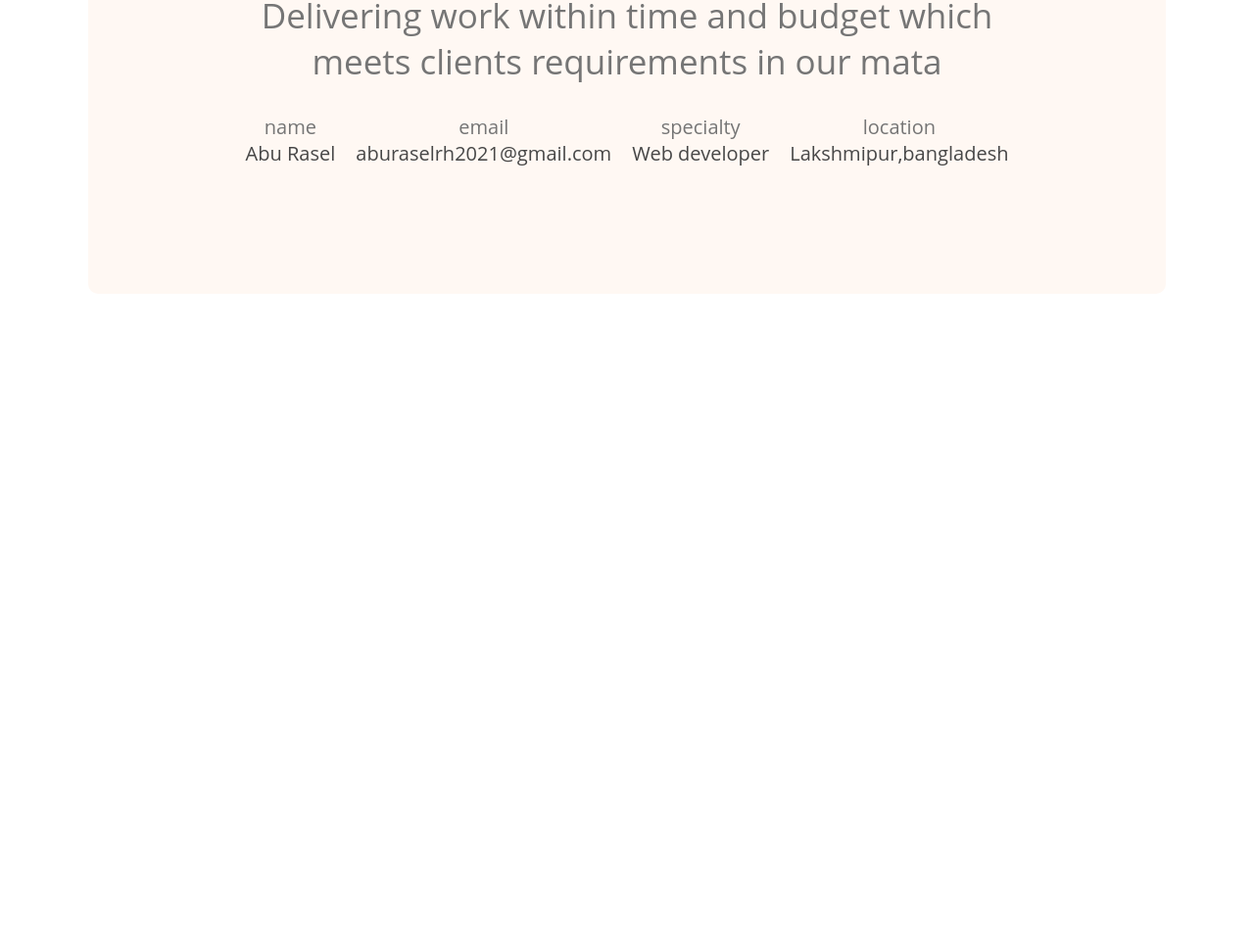
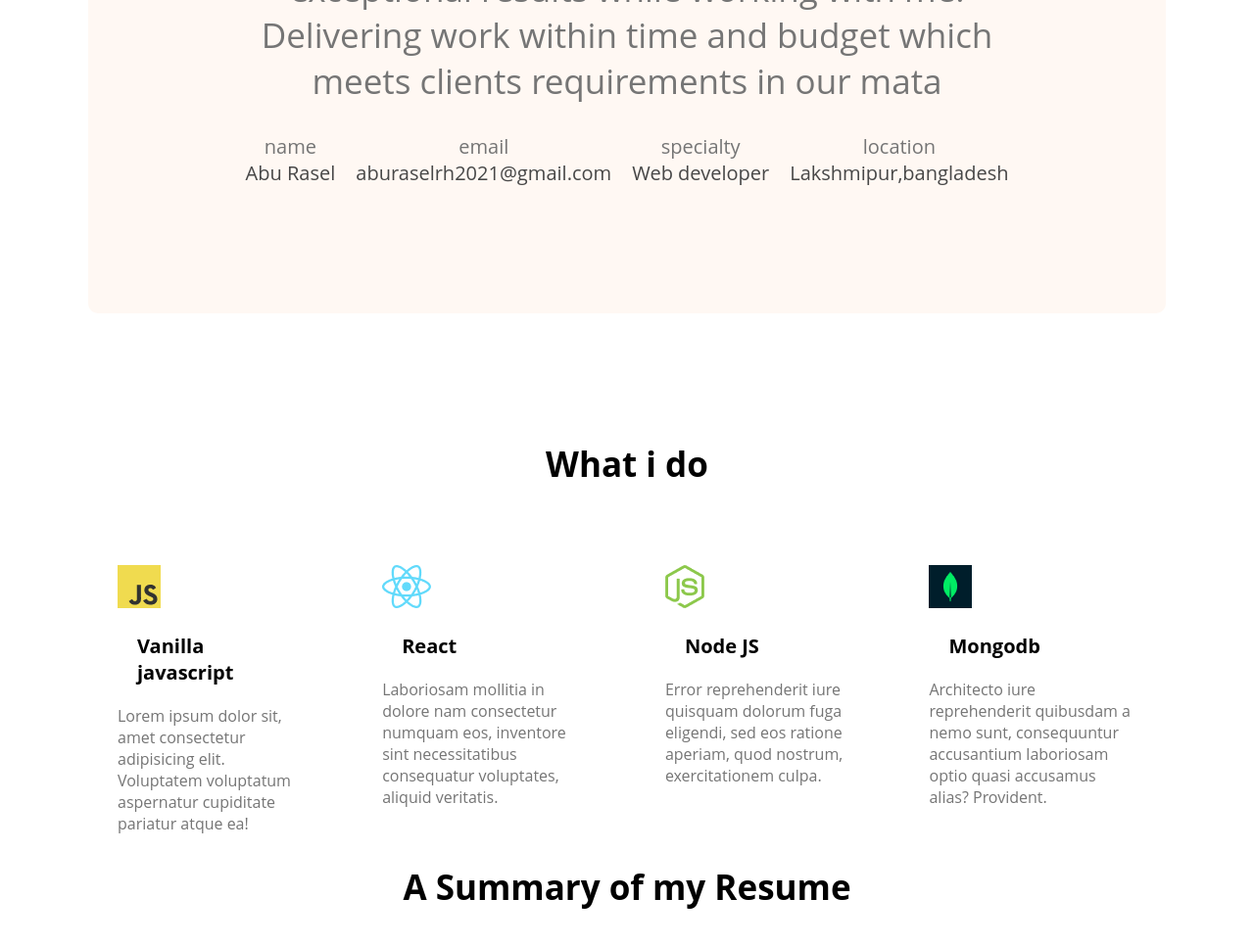
Before and after one commit to aburasel2/developer-portfolio, a plain HTML site: page index.html in a window 1280 px wide. Shown: the part 1444-2410 px from the top of the page at 98% size. Before the commit the page ends 1744 px from the top, so only its background shows below. Drawn offline with Linux system fonts and the light colour scheme.

Commit message:
added skills content

```diff
--- a/Styles/Portfolio.css
+++ b/Styles/Portfolio.css
@@ -92,7 +92,8 @@ main {
 }
 
 .section-title {
-    margin-bottom: 30px;
+    text-align: center;
+    margin-bottom: 50px;
     font-weight: 700;
     font-size: 35px;
 }
@@ -118,3 +119,33 @@ main {
     font-size: 20px;
     color: #474747;
 }
+
+
+/* what i do styles */
+
+.what-i-do {
+    margin-top: 130px;
+}
+
+.skills-container {
+    display: flex;
+    gap: 20px;
+}
+
+.skill-title {
+    font-weight: 700;
+    font-size: 20px;
+    margin: 30px;
+    margin: 20px;
+}
+
+.skill-description {
+    color: #757575;
+}
+
+.skill {
+    background-color: #ffffff;
+    box-shadow: 0px 6px 50px rgba(0, 0, 0, 0, 06);
+    border-radius: 5px;
+    padding: 30px;
+}
--- a/index.html
+++ b/index.html
@@ -62,14 +62,40 @@
                     <p class="info-description"> Lakshmipur,bangladesh </p>
                 </div>
             </div>
+        </section>
+        <!-- what i do section -->
+        <section class="what-i-do ">
+            <h3 class="section-title">What i do</h3>
+            <div class="skills-container">
+                <div class="skill ">
+                    <img src="image/icons/js.png" alt="">
+                    <p class="skill-title">Vanilla javascript</p>
+                    <p class="skill-description">Lorem ipsum dolor sit, amet consectetur adipisicing elit. Voluptatem voluptatum aspernatur cupiditate pariatur atque ea!</p>
+                </div>
+                <div class="skill">
+                    <img src="image/icons/react.png" alt="">
+                    <p class="skill-title">React</p>
+                    <p class="skill-description">Laboriosam mollitia in dolore nam consectetur numquam eos, inventore sint necessitatibus consequatur voluptates, aliquid veritatis.</p>
+                </div>
+                <div class="skill">
+                    <img src="image/icons/nodejs.png" alt="">
+                    <p class="skill-title">Node JS</p>
+                    <p class="skill-description">Error reprehenderit iure quisquam dolorum fuga eligendi, sed eos ratione aperiam, quod nostrum, exercitationem culpa.</p>
+                </div>
+                <div class="skill">
+                    <img src="image/icons/mongo.png" alt="">
+                    <p class="skill-title">Mongodb</p>
+                    <p class="skill-description">Architecto iure reprehenderit quibusdam a nemo sunt, consequuntur accusantium laboriosam optio quasi accusamus alias? Provident.</p>
+                </div>
+            </div>
 
+        </section>
+        <!-- Resume section -->
+        <section class="Resume">
+            <h3 class="section-title">A Summary of my Resume</h3>
+            <div class="Resume-content">
 
-
-
-
-
-
-
+            </div>
 
         </section>
 
```
